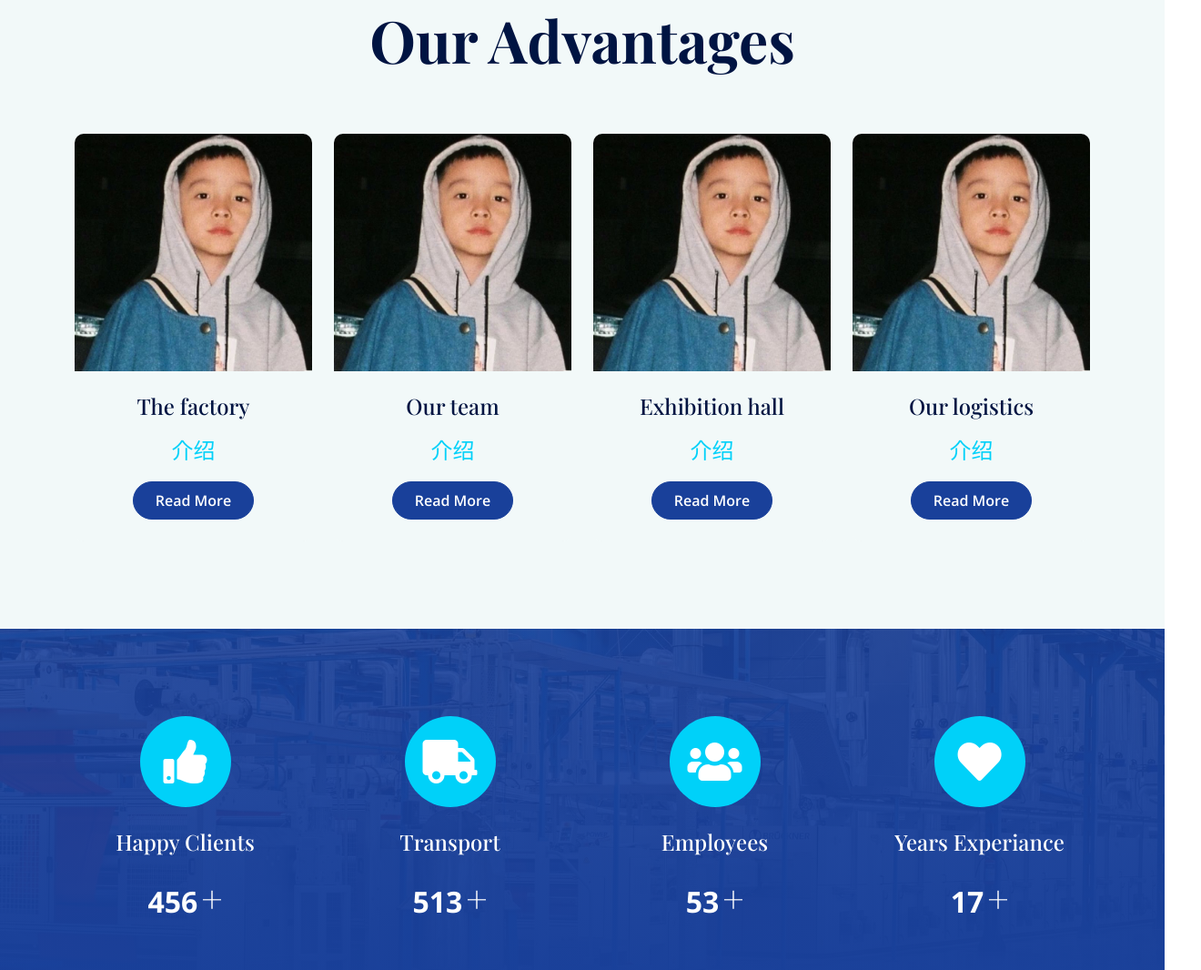
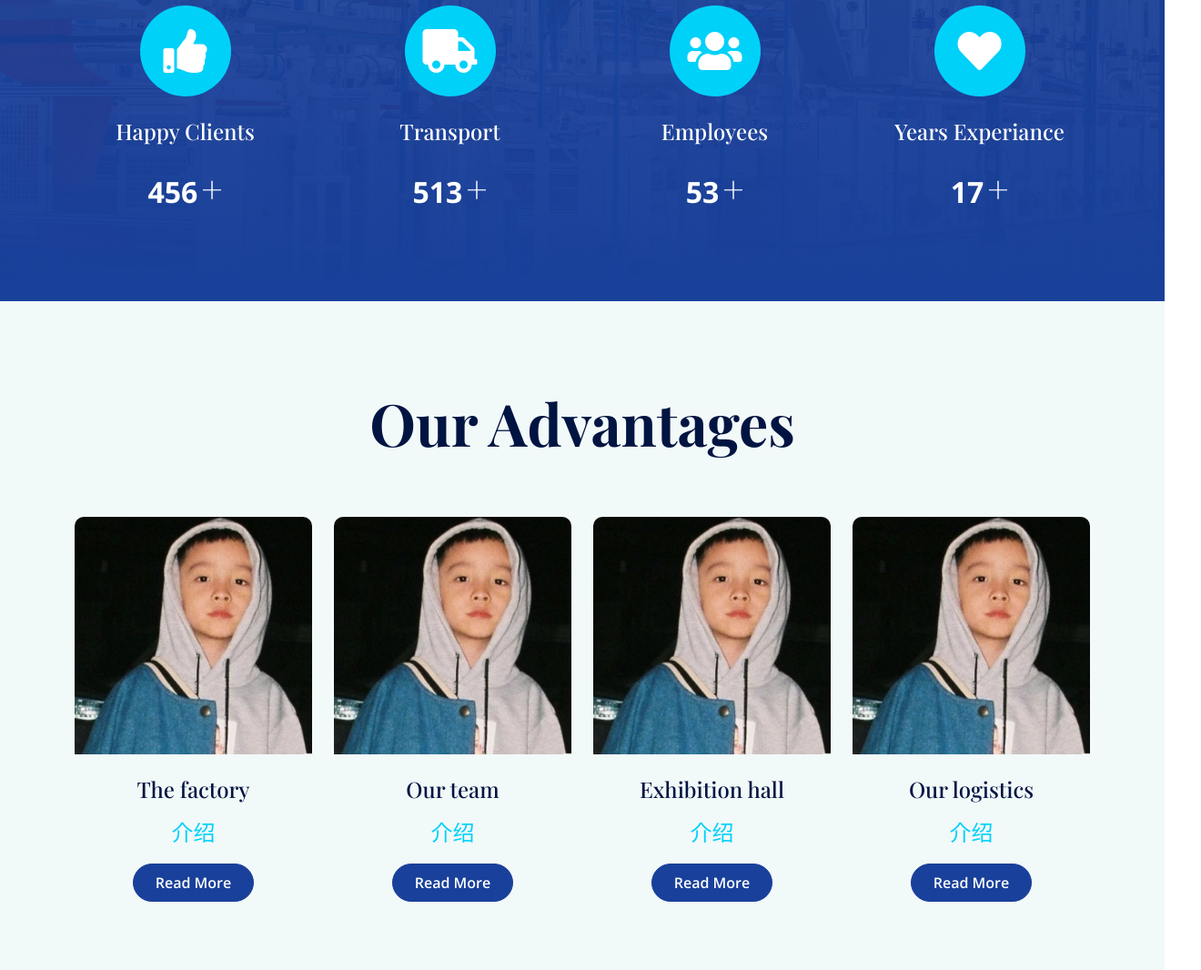
Before and after one commit to ywchenwy/xrgj, a plain HTML site: page index.html in a window 1280 px wide. Shown: the part 1469-2535 px from the top of the page at 91% size, 1320 px wide, since content can reach past the window. Drawn offline with nearby package versions, Linux system fonts and the light colour scheme; animation ran at ten frames a second; a web font is replaced by a local one.

Commit message:
feat: 调整位置以及删掉一些不用的部分

```diff
--- a/index.html
+++ b/index.html
@@ -58,7 +58,7 @@
                     <a href="product.html" class="nav-item nav-link">Products</a>
                     <a href="about.html" class="nav-item nav-link">About</a>
                     <a href="blog.html" class="nav-item nav-link">Blog</a>
-                    <a href="service.html" class="nav-item nav-link">Service</a>
+                    <!--<a href="service.html" class="nav-item nav-link">Service</a> -->
                     <!-- <div class="nav-item dropdown">
                         <a href="#" class="nav-link dropdown-toggle" data-bs-toggle="dropdown">Pages</a>
                         <div class="dropdown-menu m-0">
@@ -200,59 +200,6 @@
     </div>
     <!-- About End -->
 
-
-    <!-- feature Start -->
-    <div class="container-fluid feature bg-light py-5">
-        <div class="container py-5">
-            <div class="text-center mx-auto pb-5 wow fadeInUp" data-wow-delay="0.2s" style="max-width: 800px;">
-                <h1 class="display-3 text-capitalize mb-3">Our Advantages</h1>
-            </div>
-            <div class="row g-4">
-                <div class="col-md-6 col-lg-6 col-xl-3 wow fadeInUp" data-wow-delay="0.2s">
-                    <div class="product-item">
-                        <img src="img/our_advantages.jpg" class="img-fluid w-100 rounded-top" alt="Image">
-                        <div class="product-content bg-light text-center rounded-bottom p-4">
-                            <a href="#" class="h4 d-inline-block mb-3">The factory</a>
-                            <p class="fs-4 text-primary mb-3">介绍</p>
-                            <a href="#" class="btn btn-secondary rounded-pill py-2 px-4">Read More</a>
-                        </div>
-                    </div>
-                </div>
-                <div class="col-md-6 col-lg-6 col-xl-3 wow fadeInUp" data-wow-delay="0.4s">
-                    <div class="product-item">
-                        <img src="img/our_advantages.jpg" class="img-fluid w-100 rounded-top" alt="Image">
-                        <div class="product-content bg-light text-center rounded-bottom p-4">
-                            <a href="#" class="h4 d-inline-block mb-3">Our team</a>
-                            <p class="fs-4 text-primary mb-3">介绍</p>
-                            <a href="#" class="btn btn-secondary rounded-pill py-2 px-4">Read More</a>
-                        </div>
-                    </div>
-                </div>
-                <div class="col-md-6 col-lg-6 col-xl-3 wow fadeInUp" data-wow-delay="0.6s">
-                    <div class="product-item">
-                        <img src="img/our_advantages.jpg" class="img-fluid w-100 rounded-top" alt="Image">
-                        <div class="product-content bg-light text-center rounded-bottom p-4">
-                            <a href="#" class="h4 d-inline-block mb-3">Exhibition hall</a>
-                            <p class="fs-4 text-primary mb-3">介绍</p>
-                            <a href="#" class="btn btn-secondary rounded-pill py-2 px-4">Read More</a>
-                        </div>
-                    </div>
-                </div>
-                <div class="col-md-6 col-lg-6 col-xl-3 wow fadeInUp" data-wow-delay="0.8s">
-                    <div class="product-item">
-                        <img src="img/our_advantages.jpg" class="img-fluid w-100 rounded-top" alt="Image">
-                        <div class="product-content bg-light text-center rounded-bottom p-4">
-                            <a href="#" class="h4 d-inline-block mb-3">Our logistics</a>
-                            <p class="fs-4 text-primary mb-3">介绍</p>
-                            <a href="#" class="btn btn-secondary rounded-pill py-2 px-4">Read More</a>
-                        </div>
-                    </div>
-                </div>
-            </div>
-        </div>
-    </div>
-    <!-- feature End -->
-
     <!-- Fact Counter -->
     <div class="container-fluid counter py-5">
         <div class="container py-5">
@@ -310,8 +257,62 @@
     </div>
     <!-- Fact Counter -->
 
+
+    <!-- feature Start -->
+    <div class="container-fluid feature bg-light py-5">
+        <div class="container py-5">
+            <div class="text-center mx-auto pb-5 wow fadeInUp" data-wow-delay="0.2s" style="max-width: 800px;">
+                <h1 class="display-3 text-capitalize mb-3">Our Advantages</h1>
+            </div>
+            <div class="row g-4">
+                <div class="col-md-6 col-lg-6 col-xl-3 wow fadeInUp" data-wow-delay="0.2s">
+                    <div class="product-item">
+                        <img src="img/our_advantages.jpg" class="img-fluid w-100 rounded-top" alt="Image">
+                        <div class="product-content bg-light text-center rounded-bottom p-4">
+                            <a href="#" class="h4 d-inline-block mb-3">The factory</a>
+                            <p class="fs-4 text-primary mb-3">介绍</p>
+                            <a href="#" class="btn btn-secondary rounded-pill py-2 px-4">Read More</a>
+                        </div>
+                    </div>
+                </div>
+                <div class="col-md-6 col-lg-6 col-xl-3 wow fadeInUp" data-wow-delay="0.4s">
+                    <div class="product-item">
+                        <img src="img/our_advantages.jpg" class="img-fluid w-100 rounded-top" alt="Image">
+                        <div class="product-content bg-light text-center rounded-bottom p-4">
+                            <a href="#" class="h4 d-inline-block mb-3">Our team</a>
+                            <p class="fs-4 text-primary mb-3">介绍</p>
+                            <a href="#" class="btn btn-secondary rounded-pill py-2 px-4">Read More</a>
+                        </div>
+                    </div>
+                </div>
+                <div class="col-md-6 col-lg-6 col-xl-3 wow fadeInUp" data-wow-delay="0.6s">
+                    <div class="product-item">
+                        <img src="img/our_advantages.jpg" class="img-fluid w-100 rounded-top" alt="Image">
+                        <div class="product-content bg-light text-center rounded-bottom p-4">
+                            <a href="#" class="h4 d-inline-block mb-3">Exhibition hall</a>
+                            <p class="fs-4 text-primary mb-3">介绍</p>
+                            <a href="#" class="btn btn-secondary rounded-pill py-2 px-4">Read More</a>
+                        </div>
+                    </div>
+                </div>
+                <div class="col-md-6 col-lg-6 col-xl-3 wow fadeInUp" data-wow-delay="0.8s">
+                    <div class="product-item">
+                        <img src="img/our_advantages.jpg" class="img-fluid w-100 rounded-top" alt="Image">
+                        <div class="product-content bg-light text-center rounded-bottom p-4">
+                            <a href="#" class="h4 d-inline-block mb-3">Our logistics</a>
+                            <p class="fs-4 text-primary mb-3">介绍</p>
+                            <a href="#" class="btn btn-secondary rounded-pill py-2 px-4">Read More</a>
+                        </div>
+                    </div>
+                </div>
+            </div>
+        </div>
+    </div>
+    <!-- feature End -->
+
+
     <!-- Service Start -->
-    <div class="container-fluid service bg-light overflow-hidden py-5">
+    <!-- <div class="container-fluid service bg-light overflow-hidden py-5">
         <div class="container py-5">
             <div class="text-center mx-auto pb-5 wow fadeInUp" data-wow-delay="0.2s" style="max-width: 800px;">
                 <h4 class="text-uppercase text-primary">Our Service</h4>
@@ -428,7 +429,7 @@
                 </div>
             </div>
         </div>
-    </div>
+    </div> -->
     <!-- Service End -->
 
 
@@ -536,7 +537,7 @@
 
 
     <!-- Team Start -->
-    <div class="container-fluid team pb-5">
+    <!-- <div class="container-fluid team pb-5">
         <div class="container pb-5">
             <div class="text-center mx-auto pb-5 wow fadeInUp" data-wow-delay="0.2s" style="max-width: 800px;">
                 <h4 class="text-uppercase text-primary">Our Team</h4>
@@ -653,11 +654,11 @@
                 </div>
             </div>
         </div>
-    </div>
+    </div> -->
     <!-- Team End -->
 
     <!-- Testimonial Start -->
-    <div class="container-fluid testimonial pb-5">
+    <!-- <div class="container-fluid testimonial pb-5">
         <div class="container pb-5">
             <div class="text-center mx-auto pb-5 wow fadeInUp" data-wow-delay="0.2s" style="max-width: 800px;">
                 <h4 class="text-uppercase text-primary">Testimonials</h4>
@@ -746,7 +747,7 @@
                 </div>
             </div>
         </div>
-    </div>
+    </div> -->
     <!-- Testimonial End -->
 
     <!-- Footer Start -->
```
Also changed, not shown: 404.html (+1 -1 lines), about.html (+1 -1 lines), blog.html (+1 -1 lines), contact.html (+1 -1 lines), feature.html (+1 -1 lines), product.html (+1 -1 lines), service.html (+5 -5 lines), team.html (+3 -3 lines), testimonial.html (+3 -3 lines).
